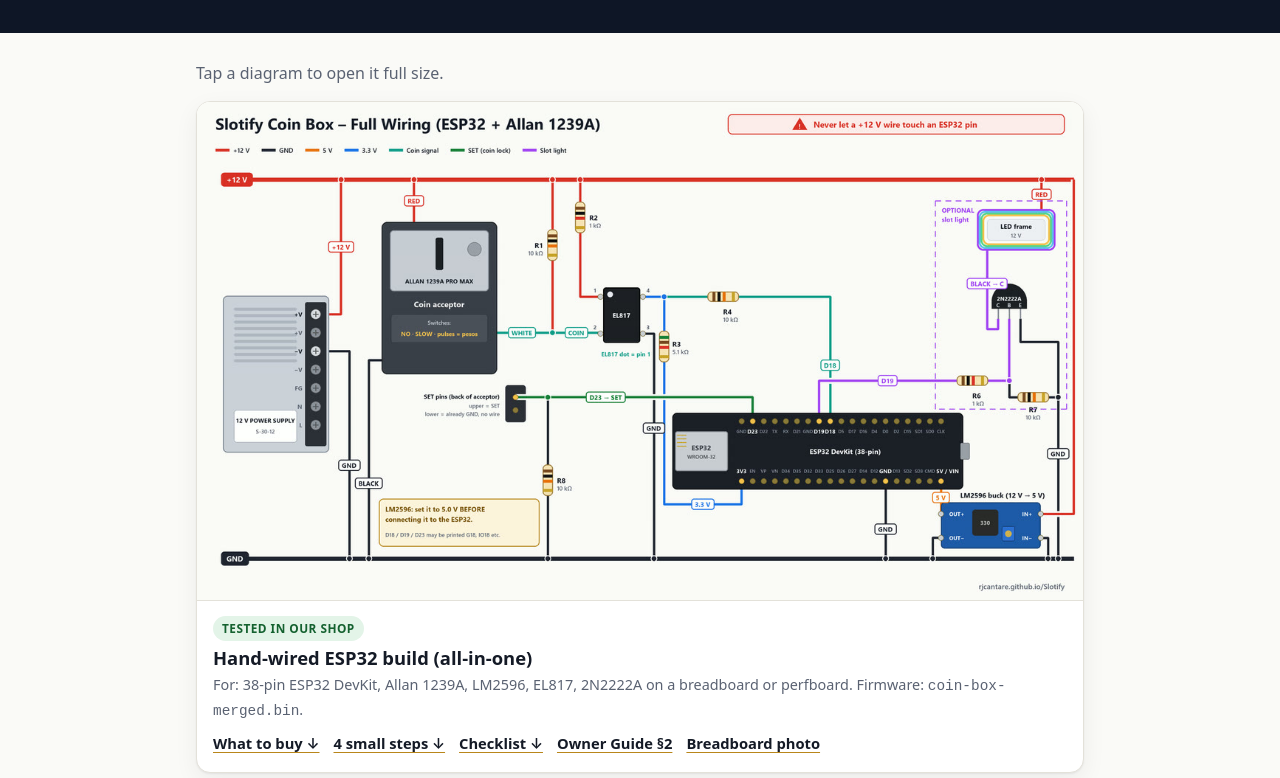
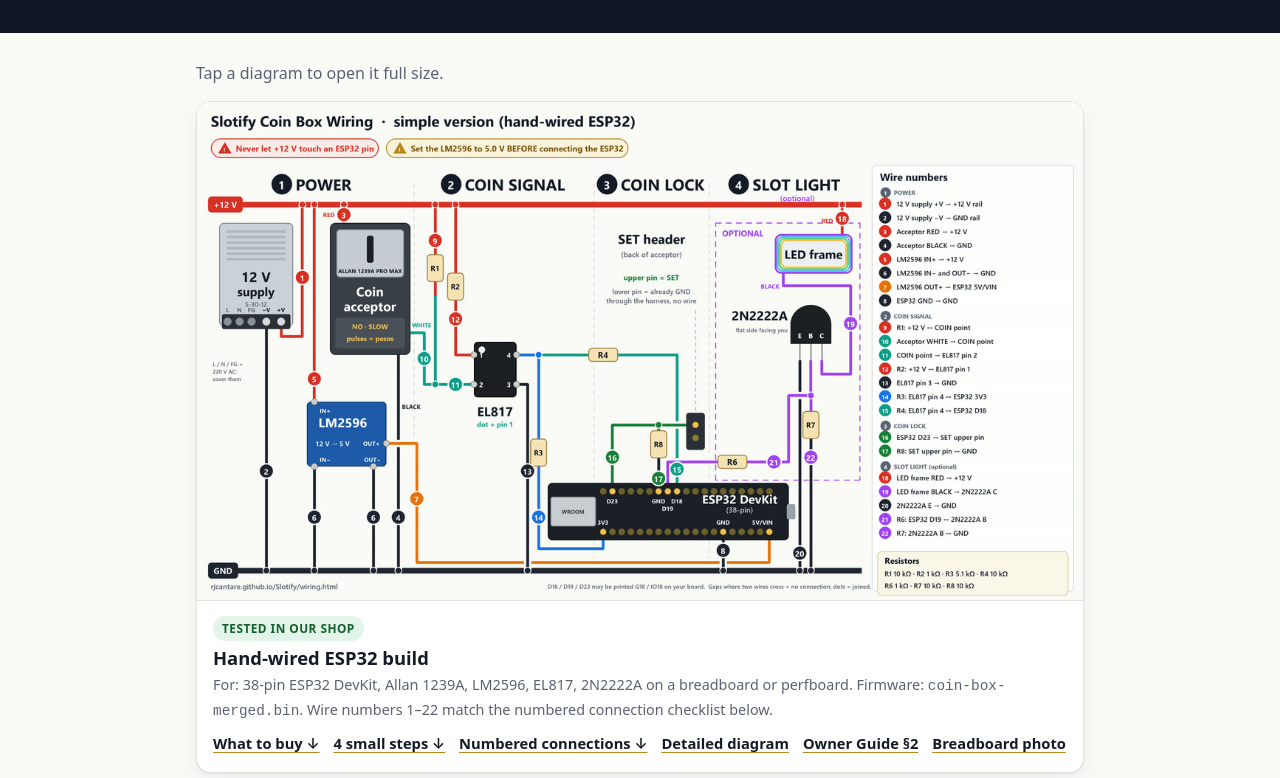
Before and after one commit to rjcantare/Slotify, a plain HTML site: page docs/wiring.html in a window 1280 px wide. Shown: the part 302-1080 px from the top of the page. Drawn offline with Linux system fonts and the light colour scheme.

Commit message:
Wiring: simple numbered diagram for the hand-wired build
New all-in-one diagram (rendered by the video-editor session from our
spec): 4 zones left to right (power, coin signal, coin lock, optional
slot light), +12 V rail on top and GND at the bottom, real 38-pin DevKitC
pin order, every wire numbered 1-22 to match the connection checklist,
resistor values in a side table. Every wire checked against the PCB
netlist and the firmware pins (D18 coin, D19 light, D23 SET).

It replaces the busy diagram on the wiring page card, the Owner Guide §2
and the README thumbnail; the detailed diagram stays linked.

Co-Authored-By: Claude Opus 5.5 <noreply@anthropic.com>

```diff
--- a/docs/wiring.html
+++ b/docs/wiring.html
@@ -167,15 +167,16 @@ ul.tools-list input{width:18px;height:18px;accent-color:var(--gold-deep);vertica
   <div class="builds">
 
     <article class="build" id="all-in-one">
-      <a class="pic" href="images/wiring-all-in-one.png" target="_blank" rel="noopener"><img src="images/wiring/wiring-all-in-one-1200.jpg" alt="Full Slotify coin box wiring on one diagram: 12 V supply, Allan 1239A, LM2596, EL817, ESP32 38-pin, slot light" width="1200" height="675" loading="lazy"></a>
+      <a class="pic" href="images/wiring-all-in-one-simple.png" target="_blank" rel="noopener"><img src="images/wiring/wiring-all-in-one-simple-1200.jpg" alt="Simple coin box wiring in 4 zones (power, coin signal, coin lock, slot light) with every wire numbered 1 to 22 to match the connection checklist" width="1200" height="675" loading="lazy"></a>
       <div class="body">
         <span class="pill ok">Tested in our shop</span>
-        <h3>Hand-wired ESP32 build (all-in-one)</h3>
-        <p class="for">For: 38-pin ESP32 DevKit, Allan 1239A, LM2596, EL817, 2N2222A on a breadboard or perfboard. Firmware: <code>coin-box-merged.bin</code>.</p>
+        <h3>Hand-wired ESP32 build</h3>
+        <p class="for">For: 38-pin ESP32 DevKit, Allan 1239A, LM2596, EL817, 2N2222A on a breadboard or perfboard. Firmware: <code>coin-box-merged.bin</code>. Wire numbers 1–22 match the numbered connection checklist below.</p>
         <div class="links">
           <a href="#shopping">What to buy ↓</a>
           <a href="#step1">4 small steps ↓</a>
-          <a href="#checklist">Checklist ↓</a>
+          <a href="#checklist">Numbered connections ↓</a>
+          <a href="images/wiring-all-in-one.png" target="_blank" rel="noopener">Detailed diagram</a>
           <a href="https://github.com/rjcantare/Slotify/blob/main/docs/OWNER-GUIDE.md#2-coin-box-wiring">Owner Guide §2</a>
           <a href="images/S9-esp32-breadboard.png" target="_blank" rel="noopener">Breadboard photo</a>
         </div>
```
Also changed, not shown: docs/images/wiring-all-in-one-simple.png (added), docs/images/wiring/wiring-all-in-one-simple-1200.jpg (added), 3 other files.
